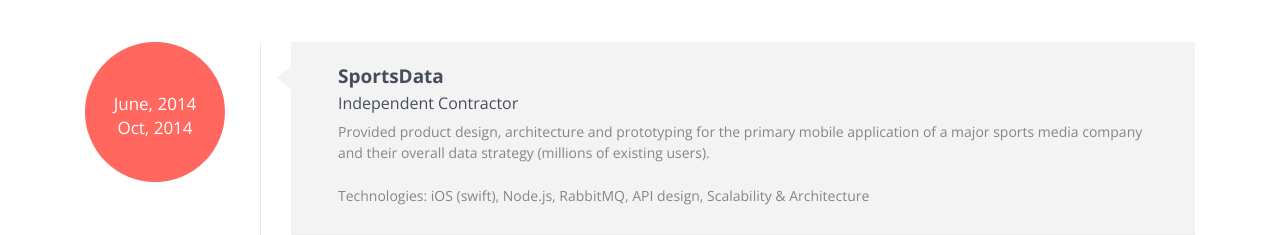
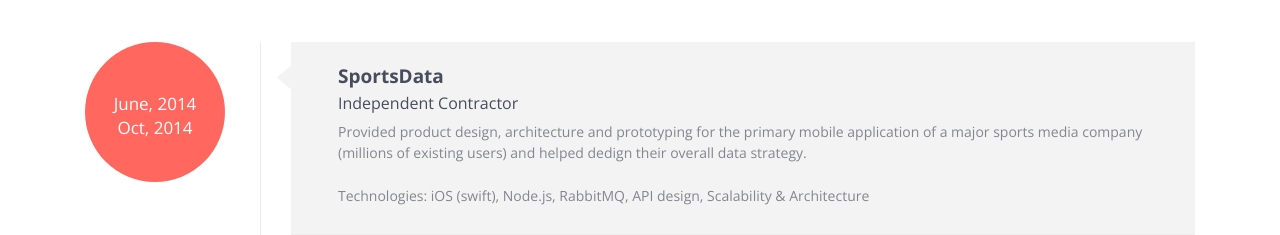
Before and after one commit to mikemoser/resume, a website: page index.html in a window 1280 px wide. Shown: the part 3056-3291 px from the top of the page. Drawn offline with nearby package versions, Linux system fonts and the light colour scheme.

Commit message:
tweaked wording;

```diff
--- a/index.html
+++ b/index.html
@@ -199,7 +199,7 @@
           <div class="exCon">
             <h4>SportsData</h4>
             <h5>Independent Contractor</h5>
-            <p>Provided product design, architecture and prototyping for the primary mobile application of a major sports media company and their overall data strategy (millions of existing users).</p>
+            <p>Provided product design, architecture and prototyping for the primary mobile application of a major sports media company (millions of existing users) and helped dedign their overall data strategy.</p>
             <p>Technologies: iOS (swift), Node.js, RabbitMQ, API design, Scalability & Architecture</p>
           </div>
         </div>
```
